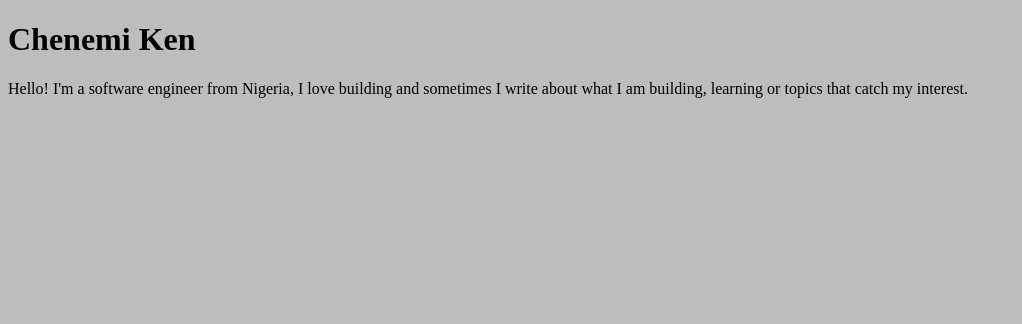
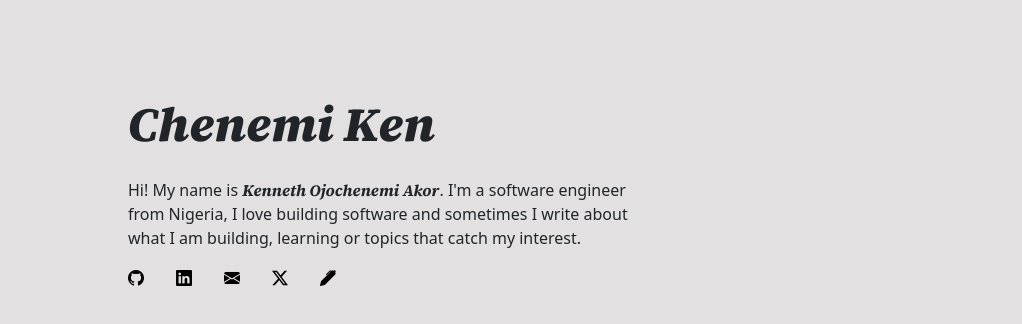
Before and after one commit to ChenemiKen/chenemiken.github.io, a plain HTML site: page index.html in a window 1280 px wide. Shown: the whole page, without its empty margins (0-1022 px from the left). Drawn offline with nearby package versions, Linux system fonts and the light colour scheme.

Commit message:
added links

```diff
--- a/index.html
+++ b/index.html
@@ -4,13 +4,29 @@
     <meta charset="UTF-8">
     <meta name="viewport" content="width=device-width, initial-scale=1.0">
     <title>Chenemi Ken | Page</title>
+    <link rel="preconnect" href="https://fonts.googleapis.com">
+    <link rel="preconnect" href="https://fonts.gstatic.com" crossorigin>
+    <link href="https://fonts.googleapis.com/css2?family=Source+Serif+4:ital,opsz,wght@0,8..60,200..900;1,8..60,200..900&display=swap" rel="stylesheet">
+    <link href="https://cdn.jsdelivr.net/npm/bootstrap@5.3.3/dist/css/bootstrap.min.css" rel="stylesheet" integrity="sha384-QWTKZyjpPEjISv5WaRU9OFeRpok6YctnYmDr5pNlyT2bRjXh0JMhjY6hW+ALEwIH" crossorigin="anonymous">
+    <link rel="stylesheet" href="https://cdn.jsdelivr.net/npm/bootstrap-icons@1.11.3/font/bootstrap-icons.min.css">
     <link rel="stylesheet" href="style.css">
 </head>
 <body>
-    <h1>Chenemi Ken</h1>
-    <p>Hello! I'm a software engineer from Nigeria, I love building and
-        sometimes I write about what I am building, learning or topics that catch
-        my interest.
-    </p>
+    <div class="col-md-6">
+        <h1 class="font-serif" id="name">Chenemi Ken</h1>
+        <p>Hi! My name is <b class="font-serif">Kenneth Ojochenemi Akor</b>. I'm a software engineer from Nigeria,
+            I love building software and sometimes I write about what I am building,
+            learning or topics that catch my interest.
+        </p>
+        <div class="links">
+            <a class="link" href="https://github.com/chenemiken"><i class="bi bi-github"></i></a>
+            <a class="link" href="https://github.com/chenemiken"><i class="bi bi-linkedin"></i></a>
+            <a class="link" href="https://github.com/chenemiken"><i class="bi bi-envelope-fill"></i></a>
+            <a class="link" href="https://github.com/chenemiken"><i class="bi bi-twitter-x"></i></i></a>
+            <a class="link" href="https://github.com/chenemiken"><i class="bi bi-pen-fill"></i></a>
+        </div>
+    </div>
+
+    <script src="https://cdn.jsdelivr.net/npm/bootstrap@5.3.3/dist/js/bootstrap.bundle.min.js" integrity="sha384-YvpcrYf0tY3lHB60NNkmXc5s9fDVZLESaAA55NDzOxhy9GkcIdslK1eN7N6jIeHz" crossorigin="anonymous"></script>
 </body>
 </html>
--- a/style.css
+++ b/style.css
@@ -1,8 +1,33 @@
 :root{
-    --bg : #BDBDBD;
+    --bg : #e2e0e0;
     --accent : #efe7da;
 }
-
 html{
     background-color: var(--bg);
 }
+body{
+    background-color: var(--bg);
+    margin-top: 6rem;
+    margin-left: 10%;
+    margin-right: 10%;
+}
+.font-serif{
+    font-family: "Source Serif 4", serif;
+    font-style: italic;
+    font-optical-sizing: auto;
+}
+#name{
+    font-weight: 900;
+    font-size: 300%;
+    margin-bottom: 1.5rem;
+}
+.links{
+    display: flex;
+    /* justify-content: space-between; */
+    align-items: center;
+}
+.link{
+    color: black;
+    margin-right: 2rem;
+    font-size: medium;
+}
```
